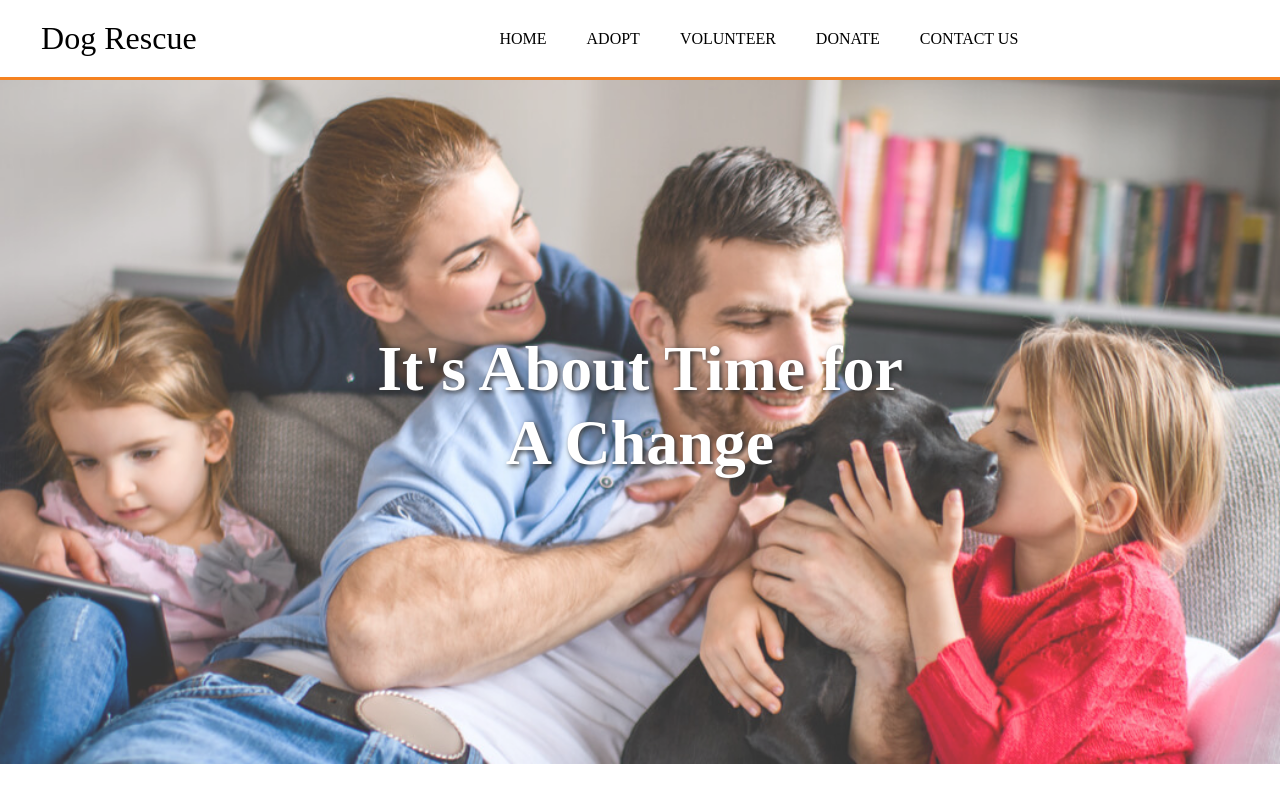
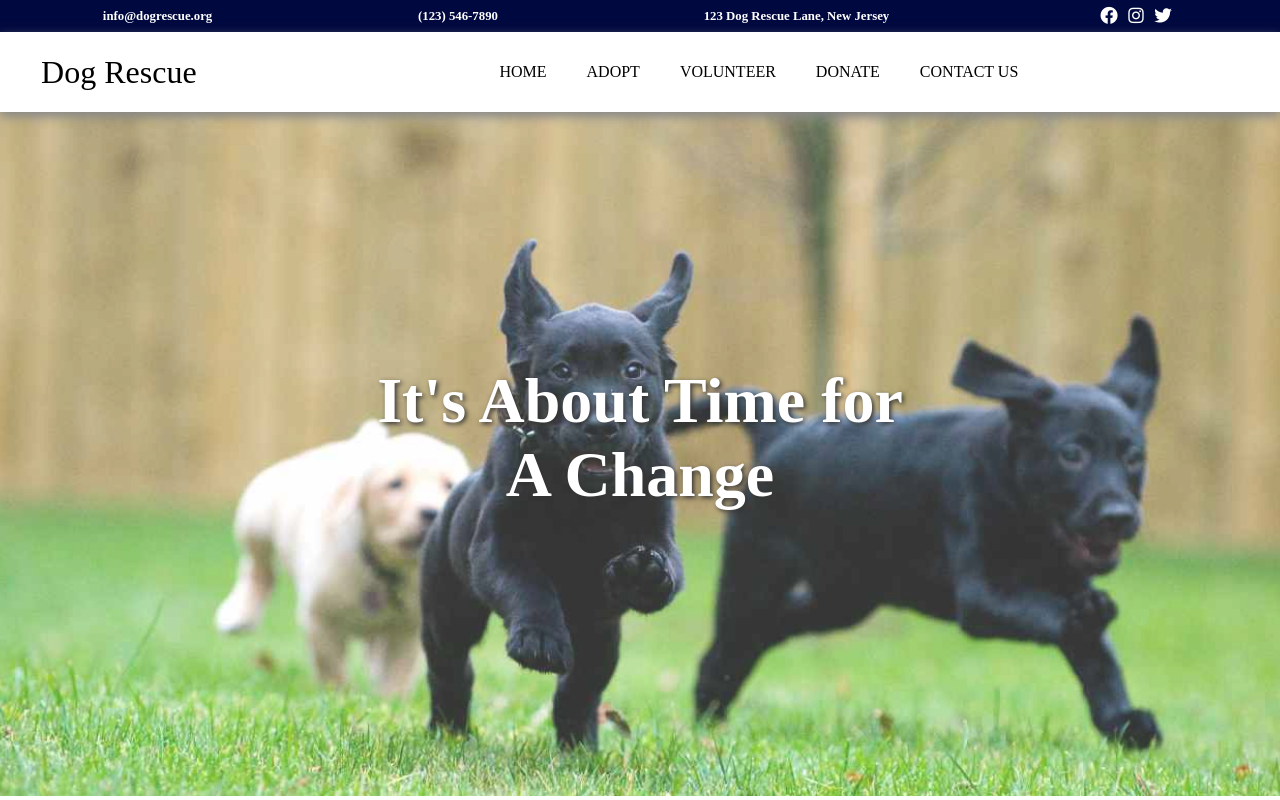
Before and after one commit to danlaratta/Dog-Rescue-Site, a React (Create React App) app: page /donate in a window 1280 px wide. Shown: the top 800 px of the page. Built offline with nearby package versions, Linux system fonts and the light colour scheme.

Commit message:
messing around with colors

```diff
--- a/src/components/DogDetails.js
+++ /dev/null
@@ -1,42 +0,0 @@
-import React, { useState, useEffect } from 'react'
-import Axios from 'axios'
-import '../styles/DogDetails.css'
-
-
-const DogDetails = ( {searchedBreed}) => {
-
-    const [names, setNames] = useState([])
-
-    const getNameData = async () => {
-        const namesUrl = 'https://randommer.io/api/Name?nameType=firstname&quantity=16'
-
-        const responseNames = await Axios.get(namesUrl, {
-            headers: {
-                'X-Api-Key' : 'ab0dbf49988940f5862e49a100f1bd77'
-            }
-        })
-
-        const nameData = responseNames.data
-
-            setNames(nameData)
-            console.log(nameData)
-
-    }
-
-    useEffect(() => {
-        getNameData()
-    }, [searchedBreed])
-
-    return (
-        <div className="dog-container">
-            {names.map((name, id) => (
-                <div className="dog-details">
-                    <h1 className="dog-text" > { name } </h1>
-                    <h1 className="dog-text"> </h1>
-                </div>
-            ))}
-        </div>
-    )
-}
-
-export default DogDetails
--- a/src/components/Navbar.js
+++ b/src/components/Navbar.js
@@ -16,6 +16,30 @@ const Navbar = () => {
 
     return (
         <>
+            <nav className="top-nav">
+                <div className="top-nav-container">
+                    <div className="top-nav-items">
+                        <h1 className="top-nav-info"> info@dogrescue.org </h1>
+                    </div>
+
+                    <div className="top-nav-items">
+                        <h1 className="top-nav-info"> (123) 546-7890 </h1>
+                    </div>
+
+                    <div className="top-nav-items">
+                        <h1 className="top-nav-info"> 123 Dog Rescue Lane, New Jersey </h1>
+                    </div>
+
+                    <div className="top-nav-items">
+                        <ul className="social-media-list">
+                            <li> <i className="fab fa-facebook"></i> </li>
+                            <li> <i className="fab fa-instagram"></i> </li>
+                            <li> <i className="fab fa-twitter"></i> </li>
+                        </ul>
+                    </div>
+                </div>
+            </nav>
+
             <nav className="navbar">
                 <Link to='/' className="logo"> Dog Rescue </Link>
 
--- a/src/pages/Adopt.js
+++ b/src/pages/Adopt.js
@@ -2,7 +2,6 @@ import React, { useState, useEffect } from 'react'
 import '../styles/Adopt.css'
 import Axios from 'axios'
 import SearchBar from '../components/SearchBar'
-import DogDetails from '../components/DogDetails'
 
 const Adopt = () => {
 
--- a/src/styles/Button.css
+++ b/src/styles/Button.css
@@ -27,7 +27,7 @@
 
 .outline:hover{
     transform: scale(1.1);
-    background-color: rgba(245, 130, 32, .7);
+    background-color: rgba(0, 9, 63, 0.7);
 }
 
 .small{
--- a/src/styles/DogDetails.css
+++ /dev/null
@@ -1,16 +0,0 @@
-
-.dog-details{
-    width: 100%;
-    height: 19%;
-    top: 81%;
-    background-color: var(--orange);
-    border-bottom-left-radius: 1em;
-    border-bottom-right-radius: 1em;
-    position: absolute;
-}
-
-
-.dog-text{
-    color: #fff;
-    font-size: 1.7em;
-}
--- a/src/styles/Donate.css
+++ b/src/styles/Donate.css
@@ -15,7 +15,7 @@
 
 .donate-img{
     height: 42.75em;
-    background-image: url('../images/volunteer.jpeg');
+    background-image: url('../images/donate.jpeg');
     background-position: center;
     background-size: cover;
     background-repeat: no-repeat;
--- a/src/styles/Footer.css
+++ b/src/styles/Footer.css
@@ -2,12 +2,14 @@
 :root{
     --blue: #4081ec; /* rgba(64, 129, 236, 1)   */
     --orange: #f58220; /* rgba(245, 130, 32, 1) */
+    --darkblue: #00093f;
+    --skyblue: #93b3e8;
 }
 
 .footer-container{
     height: 18.75em;
     width: 100%;
-    background-color: var(--orange);
+    background-color: var(--darkblue);
     color: #fff;
     display: flex;
     justify-content: space-around;
--- a/src/styles/Home.css
+++ b/src/styles/Home.css
@@ -2,6 +2,8 @@
 :root{
     --blue: #4081ec; /* rgba(64, 129, 236, 1)   */
     --orange: #f58220; /* rgba(245, 130, 32, 1) */
+    --darkblue: #00093f; /*rgb(0,9,63) */
+    --skyblue: #93b3e8;
 }
 
 
@@ -88,7 +90,7 @@
 .link-details{
     width: 100%;
     height: 19%;
-    background-color: var(--orange);
+    background-color: var(--darkblue);
     border-top-left-radius: 1em;
     border-top-right-radius: 1em;
 
--- a/src/styles/Navbar.css
+++ b/src/styles/Navbar.css
@@ -2,7 +2,41 @@
 :root{
     --blue: #4081ec; /* rgba(64, 129, 236, 1)   */
     --orange: #f58220; /* rgba(245, 130, 32, 1) */
+    --darkblue: #00093f;
+    --skyblue: #93b3e8;
 }
+
+.top-nav{
+    background-color: var(--darkblue);
+    width: 100%;
+    margin: 0;
+    padding: 0;
+}
+
+.top-nav-container{
+    height: 2em;
+    display: flex;
+    justify-content: space-around;
+    align-items: center;
+}
+
+.top-nav-info{
+    font-size: .8rem;
+    color: #fff;
+}
+
+
+.social-media-list{
+    list-style: none;
+}
+
+.social-media-list li {
+    display: inline-block;
+    padding: 0.3em;
+    font-size: 1.1rem;
+    color: #fff;
+}
+
 
 .navbar{
     display: flex;
@@ -13,8 +47,7 @@
     position: sticky;
     top: 0;
     z-index: 10;
-    border-bottom: 3px solid var(--orange);
-}
+    box-shadow: 0px 5px 10px #888888;}
 
 .logo{
     color: #000;
@@ -51,10 +84,10 @@
 }
 
 .nav-links:hover{
-    color: var(--orange);
+    color: var(--darkblue);
     transform: scale(3);
     font-weight: bold;
-    border-bottom: 2px solid var(--orange);
+    border-bottom: 2px solid var(--darkblue);
 }
 
 .mobile-icon{
@@ -84,7 +117,7 @@
         left: 0;
         transition: all 0.5s ease-out;
         width: 100%;
-        background-color: var(--blue);
+        background-color: var(--darkblue);
     }
 
     .nav-items{
```
Also changed, not shown: src/images/donate.jpeg (added).
